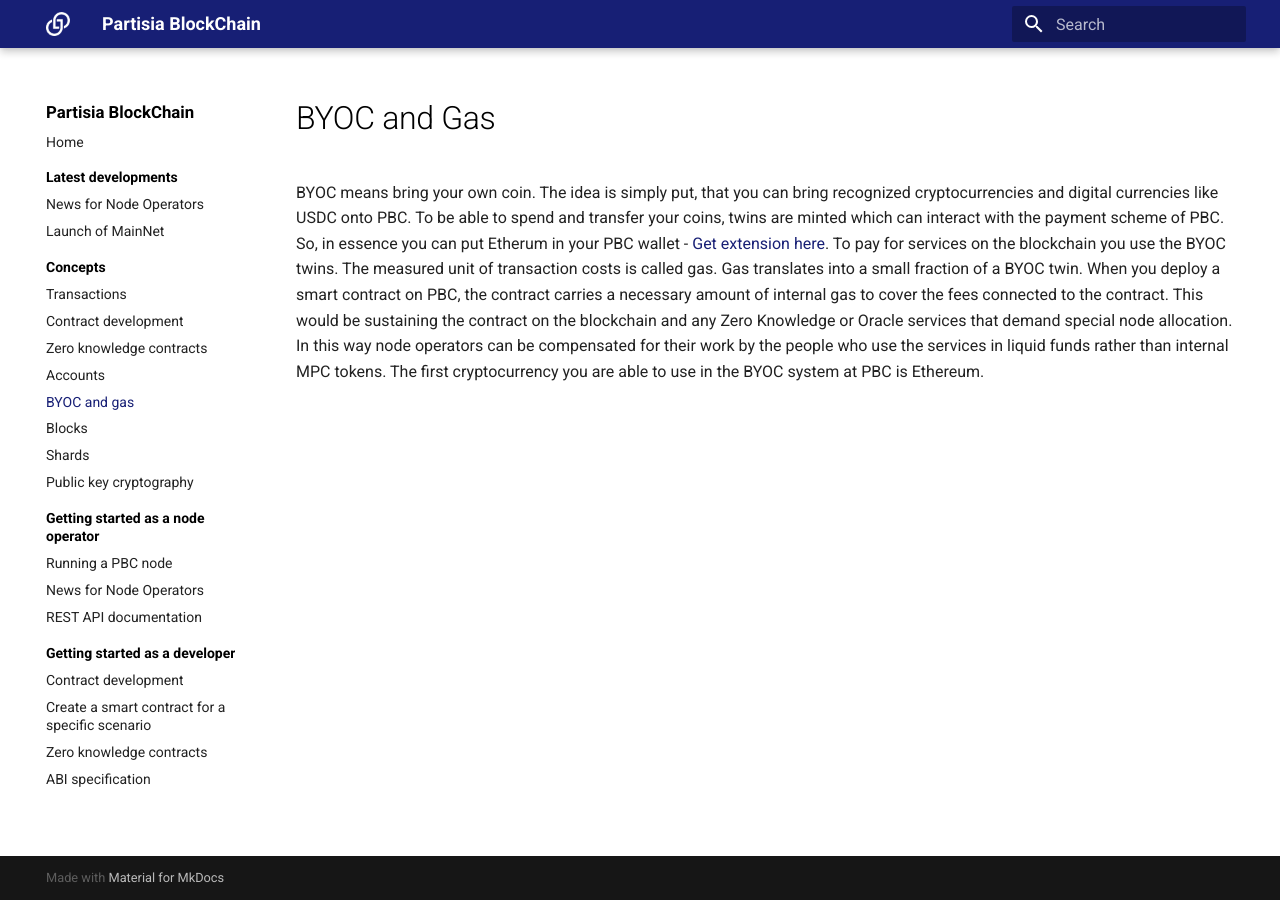
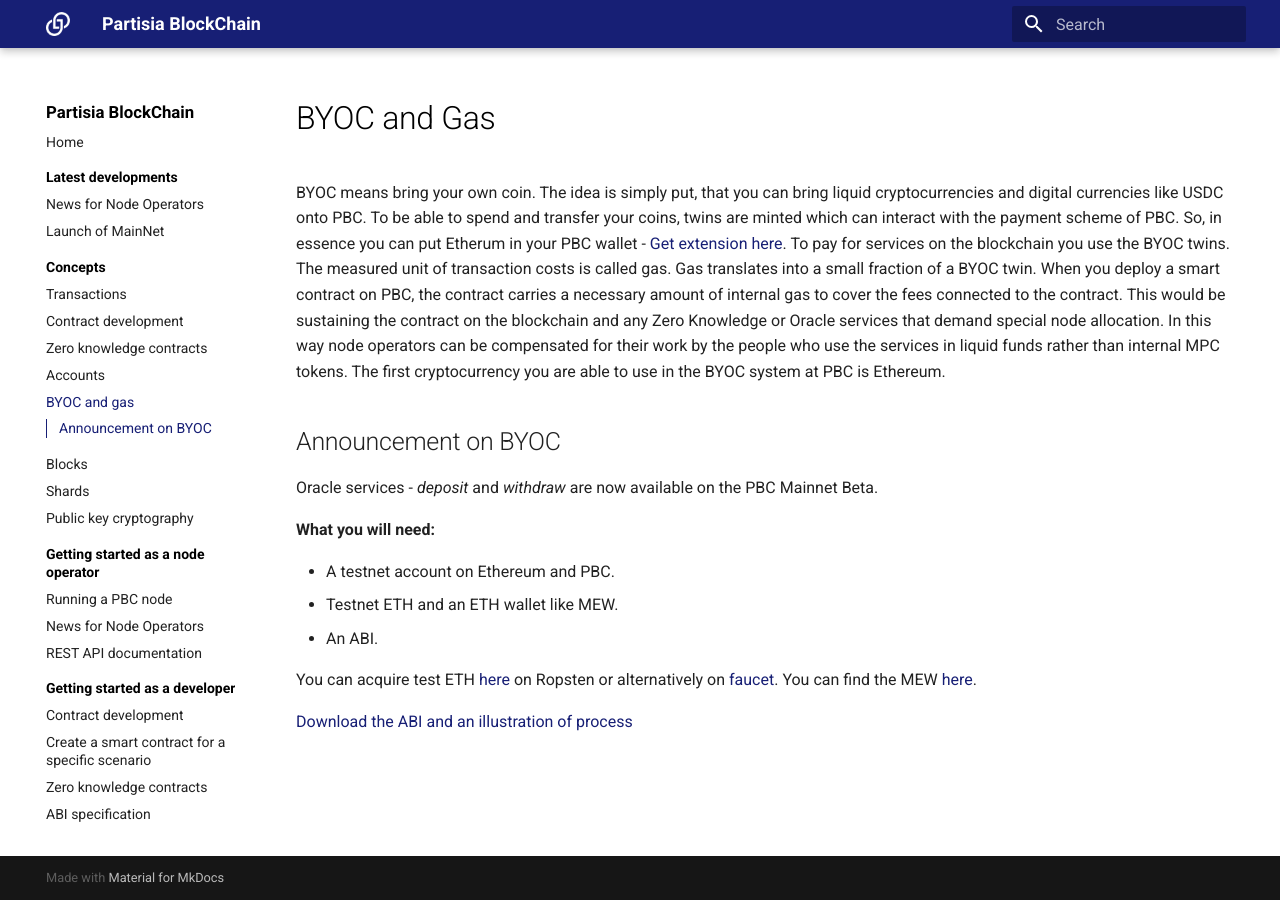
Before and after one commit to 0xSero/partisia-docs, an MkDocs documentation site: the page built from docs/byoc.md, in a window 1280 px wide. Built offline with MkDocs 1.6.1 and Material for MkDocs 9.7.7, drawn with Linux system fonts in a browser that asks for light colours; a script that is not in the unit is left out.

```diff
--- a/docs/byoc.md
+++ b/docs/byoc.md
@@ -1,5 +1,21 @@
 # BYOC and Gas
 
-BYOC means bring your own coin. The idea is simply put, that you can bring recognized cryptocurrencies and digital currencies like USDC onto PBC. To be able to spend and transfer your coins, twins are minted which can interact with the payment scheme of PBC. So, in essence you can put Etherum in your PBC wallet - [Get extension here](https://chrome.google.com/webstore/detail/partisia-wallet/gjkdbeaiifkpoencioahhcilildpjhgh). To pay for services on the blockchain you use the BYOC twins. The measured unit of transaction costs is called gas. Gas translates into a small fraction of a BYOC twin. When you deploy a smart contract on PBC, the contract carries a necessary amount of internal gas to cover the fees connected to the contract. This would be sustaining the contract on the blockchain and any Zero Knowledge or Oracle services that demand special node allocation.
+BYOC means bring your own coin. The idea is simply put, that you can bring liquid cryptocurrencies and digital currencies like USDC onto PBC. To be able to spend and transfer your coins, twins are minted which can interact with the payment scheme of PBC. So, in essence you can put Etherum in your PBC wallet - [Get extension here](https://chrome.google.com/webstore/detail/partisia-wallet/gjkdbeaiifkpoencioahhcilildpjhgh). To pay for services on the blockchain you use the BYOC twins. The measured unit of transaction costs is called gas. Gas translates into a small fraction of a BYOC twin. When you deploy a smart contract on PBC, the contract carries a necessary amount of internal gas to cover the fees connected to the contract. This would be sustaining the contract on the blockchain and any Zero Knowledge or Oracle services that demand special node allocation.
 In this way node operators can be compensated for their work by the people who use the services in liquid funds rather than internal MPC tokens.
 The first cryptocurrency you are able to use in the BYOC system at PBC is Ethereum.
+
+## Announcement on BYOC
+
+Oracle services - *deposit* and *withdraw* are now available on the PBC Mainnet Beta.
+
+**What you will need:**
+
+* A testnet account on Ethereum and PBC.
+* Testnet ETH and an ETH wallet like MEW.
+* An ABI.
+
+You can acquire test ETH [here](https://faucet.ropsten.be/) on Ropsten or
+alternatively on [faucet](https://faucet.dimensions.network/).
+You can find the MEW [here](https://www.myetherwallet.com/).
+
+[Download the ABI and an illustration of process](ABI_PDF_BYOC.zip)
```
Also changed, not shown: 1 other file.
